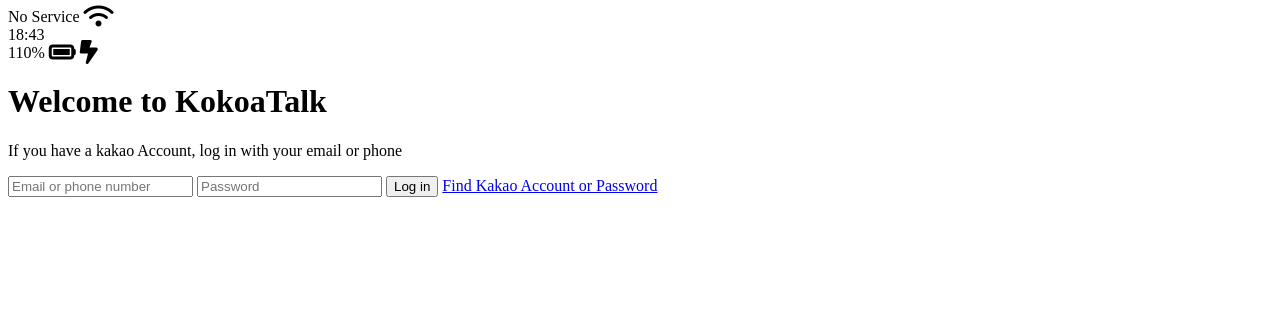
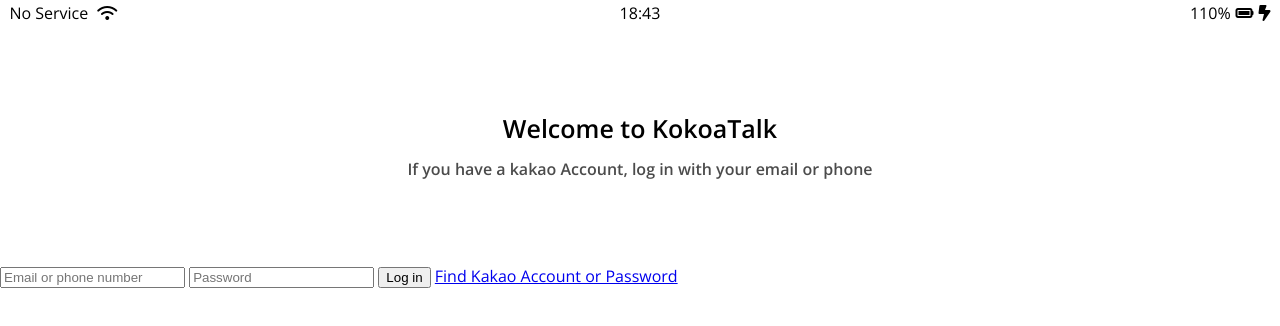
Before and after one commit to hanmin0309/kokoa-clone-2023, a plain HTML site: page index.html in a window 1280 px wide. Drawn offline with nearby package versions, Linux system fonts and the light colour scheme.

Commit message:
kokoa-clone-2023
CSS까지 현재설명 포함 현 진행 6-6

```diff
--- /dev/null
+++ b/css/reset.css
@@ -0,0 +1,135 @@
+/* http://meyerweb.com/eric/tools/css/reset/
+   v2.0 | 20110126
+   License: none (public domain)
+*/
+
+html,
+body,
+div,
+span,
+applet,
+object,
+iframe,
+h1,
+h2,
+h3,
+h4,
+h5,
+h6,
+p,
+blockquote,
+pre,
+a,
+abbr,
+acronym,
+address,
+big,
+cite,
+code,
+del,
+dfn,
+em,
+img,
+ins,
+kbd,
+q,
+s,
+samp,
+small,
+strike,
+strong,
+sub,
+sup,
+tt,
+var,
+b,
+u,
+i,
+center,
+dl,
+dt,
+dd,
+ol,
+ul,
+li,
+fieldset,
+form,
+label,
+legend,
+table,
+caption,
+tbody,
+tfoot,
+thead,
+tr,
+th,
+td,
+article,
+aside,
+canvas,
+details,
+embed,
+figure,
+figcaption,
+footer,
+header,
+hgroup,
+menu,
+nav,
+output,
+ruby,
+section,
+summary,
+time,
+mark,
+audio,
+video {
+    margin: 0;
+    padding: 0;
+    border: 0;
+    font-size: 100%;
+    font: inherit;
+    vertical-align: baseline;
+}
+
+/* HTML5 display-role reset for older browsers */
+article,
+aside,
+details,
+figcaption,
+figure,
+footer,
+header,
+hgroup,
+menu,
+nav,
+section {
+    display: block;
+}
+
+body {
+    line-height: 1;
+}
+
+ol,
+ul {
+    list-style: none;
+}
+
+blockquote,
+q {
+    quotes: none;
+}
+
+blockquote:before,
+blockquote:after,
+q:before,
+q:after {
+    content: '';
+    content: none;
+}
+
+table {
+    border-collapse: collapse;
+    border-spacing: 0;
+}
--- /dev/null
+++ b/css/status-bar.css
@@ -0,0 +1,29 @@
+.status-bar {
+    display: flex;
+    justify-content: center;
+    padding: 5px 3px;
+}
+
+.status-bar__column {
+    width: 33%;
+}
+
+.status-bar__column:nth-child(2) {
+    display: flex;
+    justify-content: center;
+}
+
+.status-bar__column:last-child {
+    display: flex;
+    justify-content: flex-end;
+    align-items: center;
+
+}
+
+.status-bar__column .fa-battery-full {
+    margin: 0px 5px;
+}
+
+.status-bar__column:first-child span {
+    margin-right: 5px;
+}
--- /dev/null
+++ b/css/styles.css
@@ -0,0 +1,27 @@
+@import url('https://fonts.googleapis.com/css2?family=Open+Sans:wght@400;600&display=swap');
+@import "reset.css";
+@import "status-bar.css";
+
+body {
+    font-family: "Open Sans", sans-serif;
+}
+
+.welcome-header {
+    margin: 90px 0px;
+    text-align: center;
+    display: flex;
+    flex-direction: column;
+    align-items: center;
+    font-weight: 600;
+}
+
+.welcome-header__title {
+    margin-bottom: 20px;
+    font-size: 25px;
+}
+
+.welcome-header__text {
+    width: 60%;
+    opacity: 0.7;
+
+}
--- a/index.html
+++ b/index.html
@@ -2,6 +2,7 @@
 <html lang="en">
 
 <head>
+    <link rel="stylesheet" href="css/styles.css">
     <meta charset="UTF-8">
     <meta name="viewport" content="width=device-width, initial-scale=1.0">
     <title>Welcome to Kokoa Talk</title>
@@ -12,21 +13,21 @@
         <div class="status-bar">
             <div class="status-bar__column">
                 <span>No Service</span>
-                <i class="fa-solid fa-wifi fa-xl"></i>
+                <i class="fa-solid fa-wifi fa"></i>
             </div>
             <div class="status-bar__column">
                 <span>18:43</span>
             </div>
             <div class="status-bar__column">
                 <span>110%</span>
-                <i class="fa-solid fa-battery-full fa-xl"></i>
-                <i class="fa-solid fa-bolt-lightning fa-xl"></i>
+                <i class="fa-solid fa-battery-full fa"></i>
+                <i class="fa-solid fa-bolt-lightning fa"></i>
             </div>
         </div>
 
-        <header class="Welcome-header">
-            <h1 class="Welcome-header__title">Welcome to KokoaTalk</h1>
-            <p class="Welcome-header__text">If you have a kakao Account, log in with your email or phone</p>
+        <header class="welcome-header">
+            <h1 class="welcome-header__title">Welcome to KokoaTalk</h1>
+            <p class="welcome-header__text">If you have a kakao Account, log in with your email or phone</p>
         </header>
 
         <form id="login-form">
```
